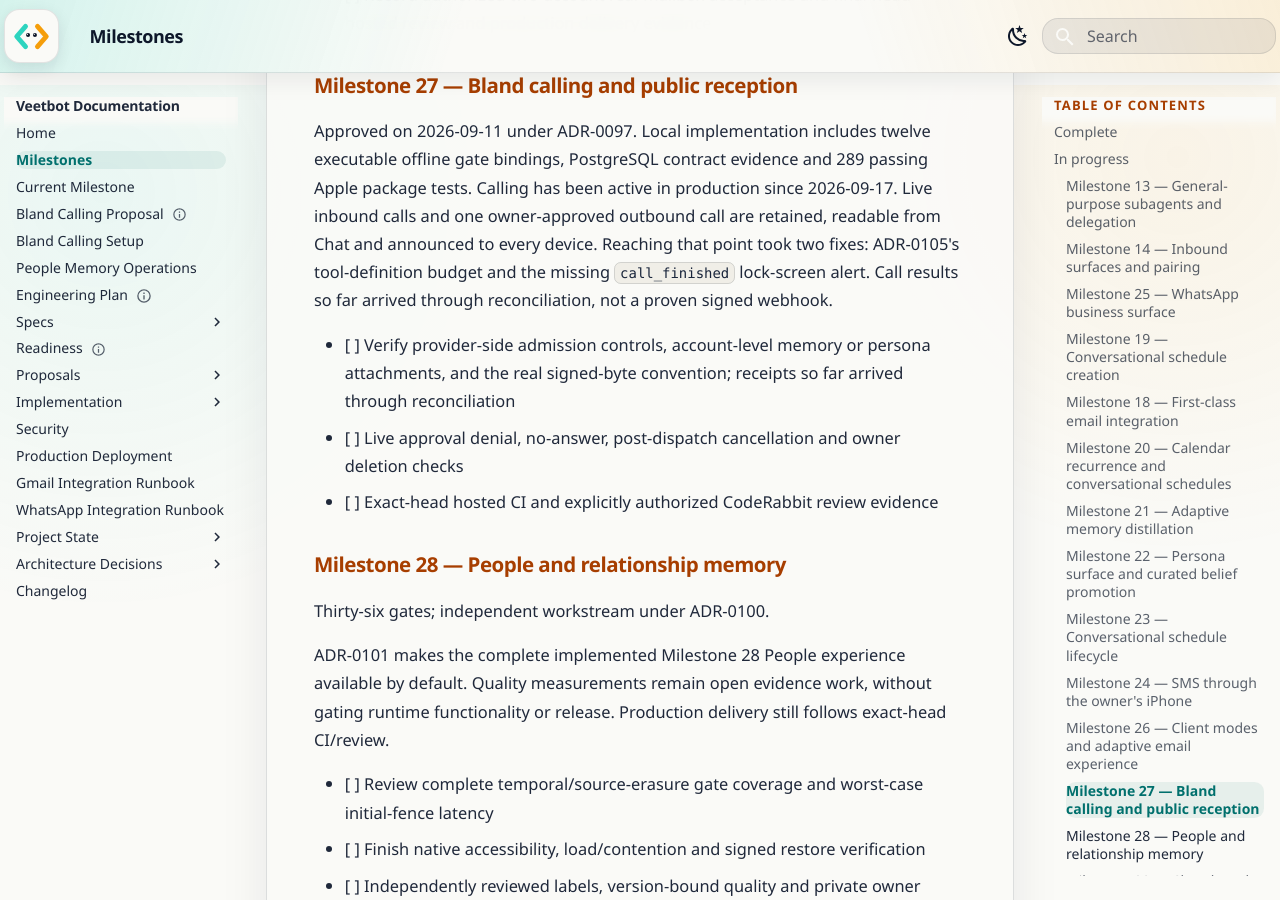
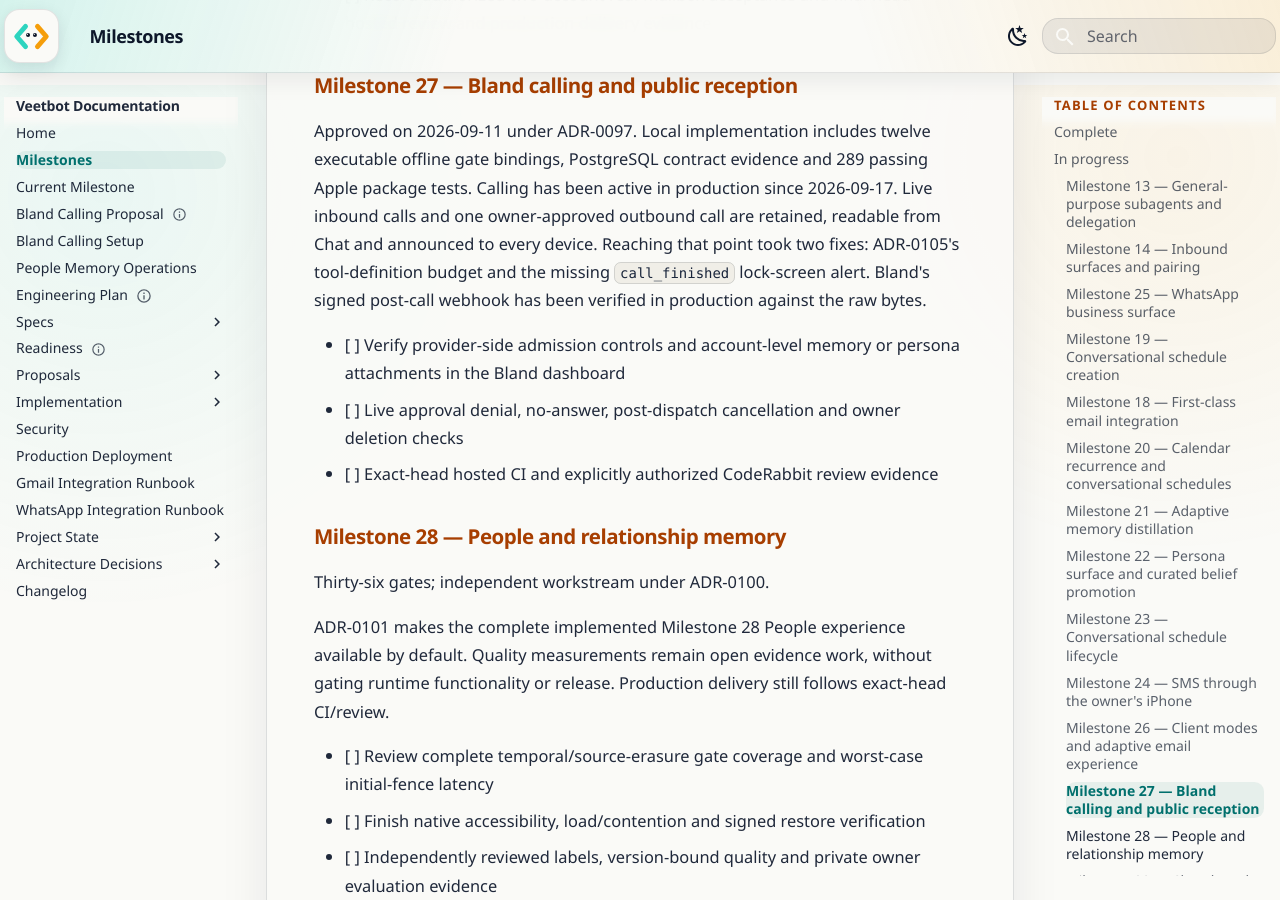
Before and after one commit to avitus/veetbot, an MkDocs documentation site: the page built from docs/status/milestones.md, in a window 1280 px wide and 900 px high, scrolled down 6215 px. Built offline with MkDocs 1.6.1 and Material for MkDocs 9.7.7, drawn with Linux system fonts in a browser that asks for light colours.

Commit message:
docs: record Milestone 27's verified signed webhook in production
Release 20260921-064317-f7c3b7a added one content-free outcome line per
webhook delivery, the first evidence the provider path had. On 2026-09-22 the
owner's 15:59:50Z call produced calling.callback_accepted at 16:00:45Z. Bland's
post-call webhook arrives, and its signature verifies as an HMAC over the raw
delivered bytes, so the design's open question about Bland re-serializing
before signing is settled without accepting a second convention. An unsigned
probe at 16:52:13Z was logged as signature_missing, which confirms that each
delivery's outcome reaches the journal.

Narrow the open item to the provider-side controls and account-level
attachments that only the Bland dashboard shows.

Reading-Lane: A

Co-Authored-By: Claude Opus 5 <noreply@anthropic.com>
Glen-Conversation: 74684a17-e401-4d14-adbd-442f1b08f85d

```diff
--- a/docs/status/milestones.md
+++ b/docs/status/milestones.md
@@ -219,10 +219,10 @@ executable offline gate bindings, PostgreSQL contract evidence and 289 passing
 Apple package tests. Calling has been active in production since 2026-09-17.
 Live inbound calls and one owner-approved outbound call are retained, readable from
 Chat and announced to every device. Reaching that point took two fixes: ADR-0105's
-tool-definition budget and the missing `call_finished` lock-screen alert. Call
-results so far arrived through reconciliation, not a proven signed webhook.
+tool-definition budget and the missing `call_finished` lock-screen alert. Bland's
+signed post-call webhook has been verified in production against the raw bytes.
 
-- [ ] Verify provider-side admission controls, account-level memory or persona attachments, and the real signed-byte convention; receipts so far arrived through reconciliation
+- [ ] Verify provider-side admission controls and account-level memory or persona attachments in the Bland dashboard
 - [ ] Live approval denial, no-answer, post-dispatch cancellation and owner deletion checks
 - [ ] Exact-head hosted CI and explicitly authorized CodeRabbit review evidence
 
```
Also changed, not shown: docs/status/project-state.yaml (+19 -1 lines).
